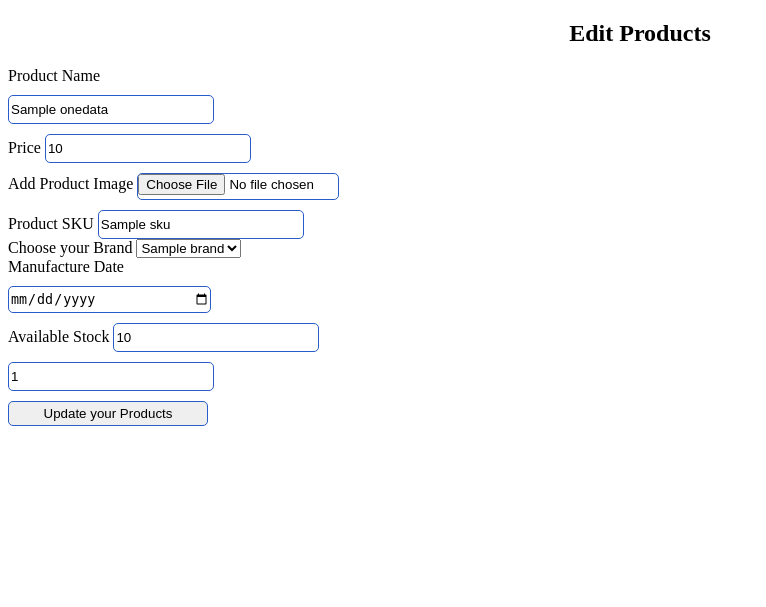
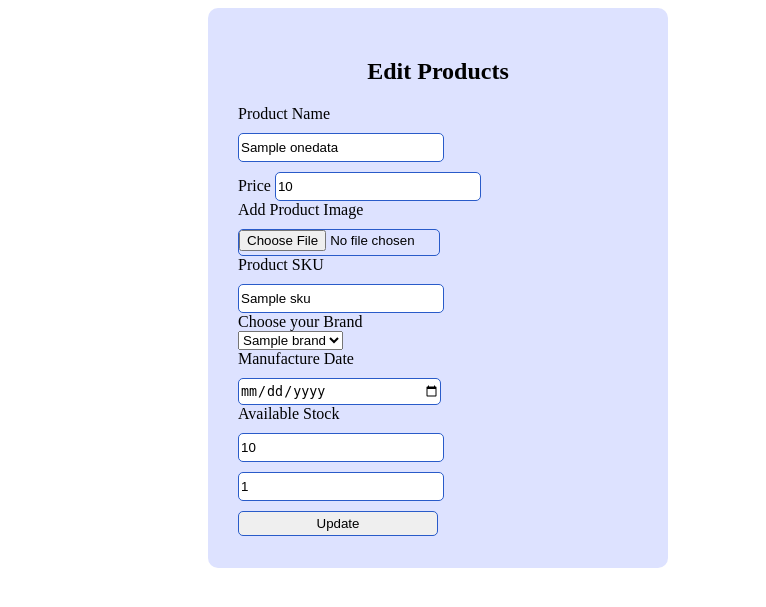
Before and after one commit to vigneshshankardckap/CRUD_operation_MVC_PHP, a PHP site: template views/products/edit.php in a window 1280 px wide. Shown: the top 607 px of the page, without its empty margins (0-766 px from the left). Run offline with PHP 8.4, Linux system fonts and the light colour scheme; the template is opened without the code that fills it: most values are stand-ins (such as "Sample title", 1, 10 or a date in 2020).

Commit message:
style upadate

```diff
--- a/views/products/edit.php
+++ b/views/products/edit.php
@@ -11,17 +11,17 @@
 
 <?php foreach ($onedata as $index => $product):?>
     <form action="/edit" method="post"  enctype="multipart/form-data">
-        <div class="conatiner">
+        <div class="container">
             <h2>Edit Products</h2>
             <label for="">Product Name</label><br>
             <input  type="text" name="product_name"  placeholder="Add your products" value="<?php echo $product->product_name?>"  required ><br>
             <label for="">Price</label>
             <input type="number" name="price" placeholder="Your Price" value="<?php echo $product->price?>" required ><br>
-            <label for="">Add Product Image</label>
+            <label for="">Add Product Image</label><br>
             <input type="file" name="image" placeholder ="Product image" width="75px" height ="75px"  value="<?php echo $product->image?>" required> <br>
-            <label for="">Product SKU</label>
+            <label for="">Product SKU</label><br>
             <input type="text" name="sku" placeholder="Product SKU" value="<?php echo $product->sku?>" required ><br>
-            <label for="brands">Choose your Brand </label>
+            <label for="brands">Choose your Brand </label><br>
             <select name="brands" id="brands" ><br>
                 <option value="<?php echo $product->brand?>"><?php echo $product->brand?></option>
                 <option value="Apple">Apple</option>
@@ -31,11 +31,11 @@
             </select><br>
             <label for="">Manufacture Date</label><br>
             <input type="date" name="manufactured" placeholder="product date" value="<?php echo $product->manufactured?>" required > <br>
-            <label for="">Available Stock</label>
+            <label for="">Available Stock</label><br>
             <input type="number" name="stock" placeholder="Your Price" value="<?php echo $product->availabe_stock?>" required > <br>
              <input type="text" name="id" value="<?php echo $product->id?>"> <br>
 
-            <input type="submit" name="edit" value="Update your Products">
+            <input type="submit" name="edit" value="Update">
         </div>
     </form>
 <?php endforeach;?>
```
